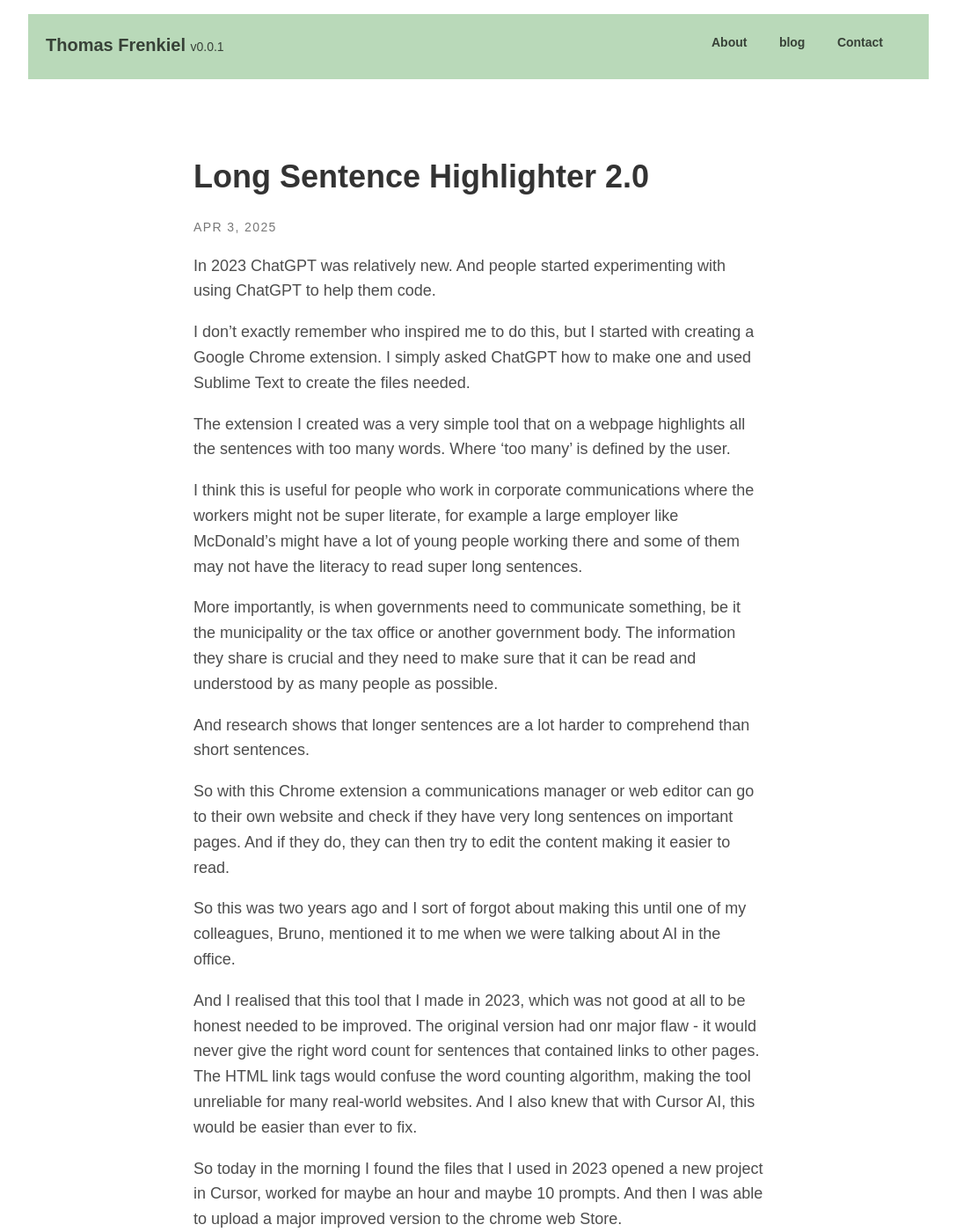
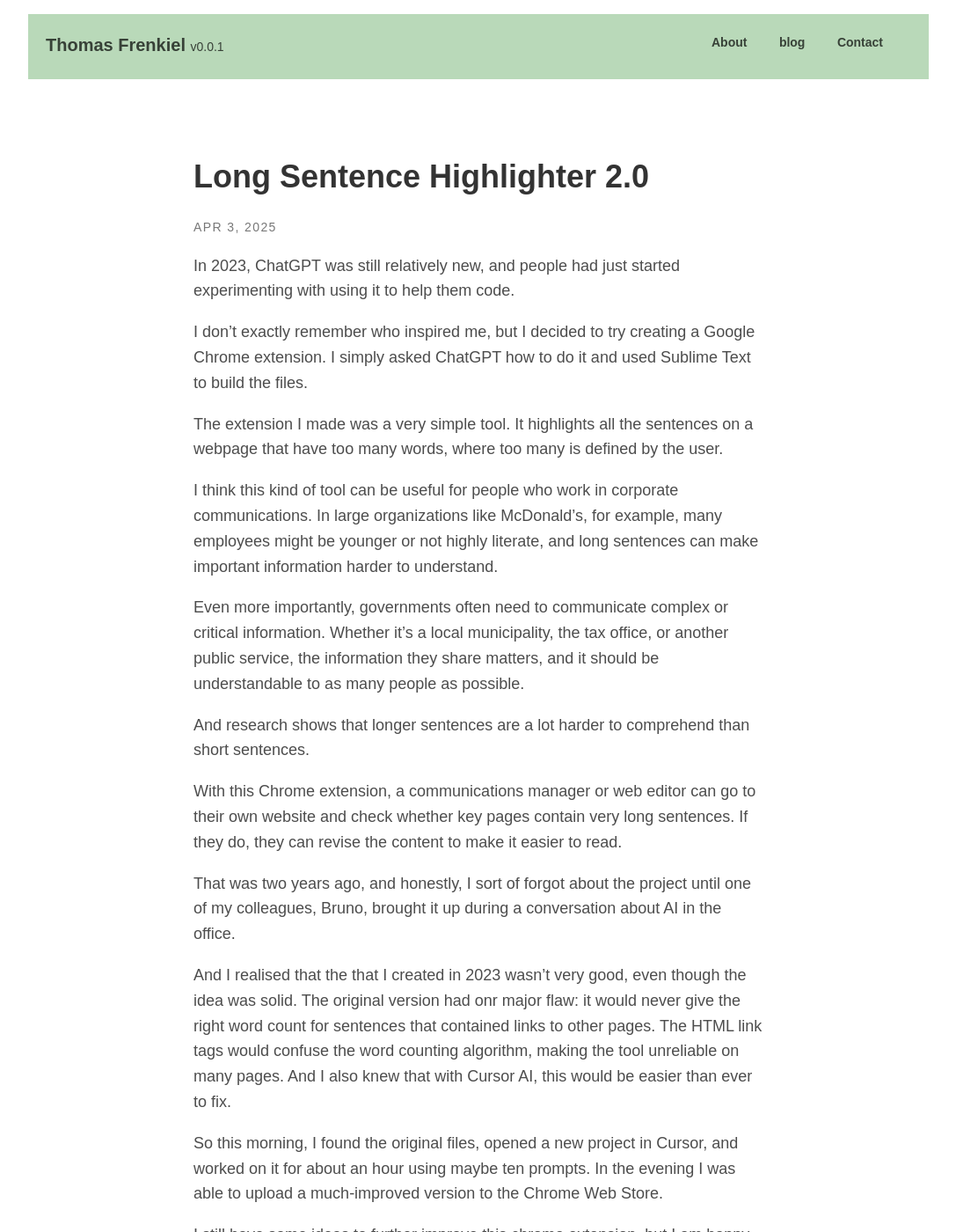
Before and after one commit to tfrenkiel040/website, a Jekyll site: the page built from _posts/2025-04-03-long-sentence-highlighter-v2.md, in a window 1280 px wide and 1400 px high. Shown: the whole window at 88% size, without its empty margins (96-1183 px from the left). Built offline with Jekyll 4.4.1, drawn with Linux system fonts in a browser that asks for light colours.

Commit message:
Update 2025-04-03-long-sentence-highlighter-v2.md

```diff
--- a/_posts/2025-04-03-long-sentence-highlighter-v2.md
+++ b/_posts/2025-04-03-long-sentence-highlighter-v2.md
@@ -5,25 +5,25 @@ date: 2025-04-03
 categories: [Projects]
 ---
 
-In 2023 ChatGPT was relatively new. And people started experimenting with using ChatGPT to help them code.
+In 2023, ChatGPT was still relatively new, and people had just started experimenting with using it to help them code.
 
-I don't exactly remember who inspired me to do this, but I started with creating a Google Chrome extension. I simply asked ChatGPT how to make one and used Sublime Text to create the files needed.
+I don’t exactly remember who inspired me, but I decided to try creating a Google Chrome extension. I simply asked ChatGPT how to do it and used Sublime Text to build the files.
 
-The extension I created was a very simple tool that on a webpage highlights all the sentences with too many words. Where 'too many' is defined by the user.
+The extension I made was a very simple tool. It highlights all the sentences on a webpage that have too many words, where too many is defined by the user.
 
-I think this is useful for people who work in corporate communications where the workers might not be super literate, for example a large employer like McDonald's might have a lot of young people working there and some of them may not have the literacy to read super long sentences.
+I think this kind of tool can be useful for people who work in corporate communications. In large organizations like McDonald’s, for example, many employees might be younger or not highly literate, and long sentences can make important information harder to understand.
 
-More importantly, is when governments need to communicate something, be it the municipality or the tax office or another government body. The information they share is crucial and they need to make sure that it can be read and understood by as many people as possible.
+Even more importantly, governments often need to communicate complex or critical information. Whether it’s a local municipality, the tax office, or another public service, the information they share matters, and it should be understandable to as many people as possible.
 
 And research shows that longer sentences are a lot harder to comprehend than short sentences.
 
-So with this Chrome extension a communications manager or web editor can go to their own website and check if they have very long sentences on important pages. And if they do, they can then try to edit the content making it easier to read.
+With this Chrome extension, a communications manager or web editor can go to their own website and check whether key pages contain very long sentences. If they do, they can revise the content to make it easier to read.
 
-So this was two years ago and I sort of forgot about making this until one of my colleagues, Bruno, mentioned it to me when we were talking about AI in the office.
+That was two years ago, and honestly, I sort of forgot about the project until one of my colleagues, Bruno, brought it up during a conversation about AI in the office.
 
-And I realised that this tool that I made in 2023, which was not good at all to be honest needed to be improved. The original version had onr major flaw - it would never give the right word count for sentences that contained links to other pages. The HTML link tags would confuse the word counting algorithm, making the tool unreliable for many real-world websites. And I also knew that with Cursor AI, this would be easier than ever to fix.
+And I realised that the that I created in 2023 wasn't very good, even though the idea was solid. The original version had onr major flaw: it would never give the right word count for sentences that contained links to other pages. The HTML link tags would confuse the word counting algorithm, making the tool unreliable on many pages. And I also knew that with Cursor AI, this would be easier than ever to fix.
 
-So today in the morning I found the files that I used in 2023 opened a new project in Cursor, worked for maybe an hour and maybe 10 prompts. And then I was able to upload a major improved version to the chrome web Store.
+So this morning, I found the original files, opened a new project in Cursor, and worked on it for about an hour using maybe ten prompts. In the evening I was able to upload a much-improved version to the Chrome Web Store.
 
 I still have some ideas to further improve this chrome extension, but I am happy that I was able to improve it today while taking care of my five month old daughter (everything was basically done during her naps.
 
```
